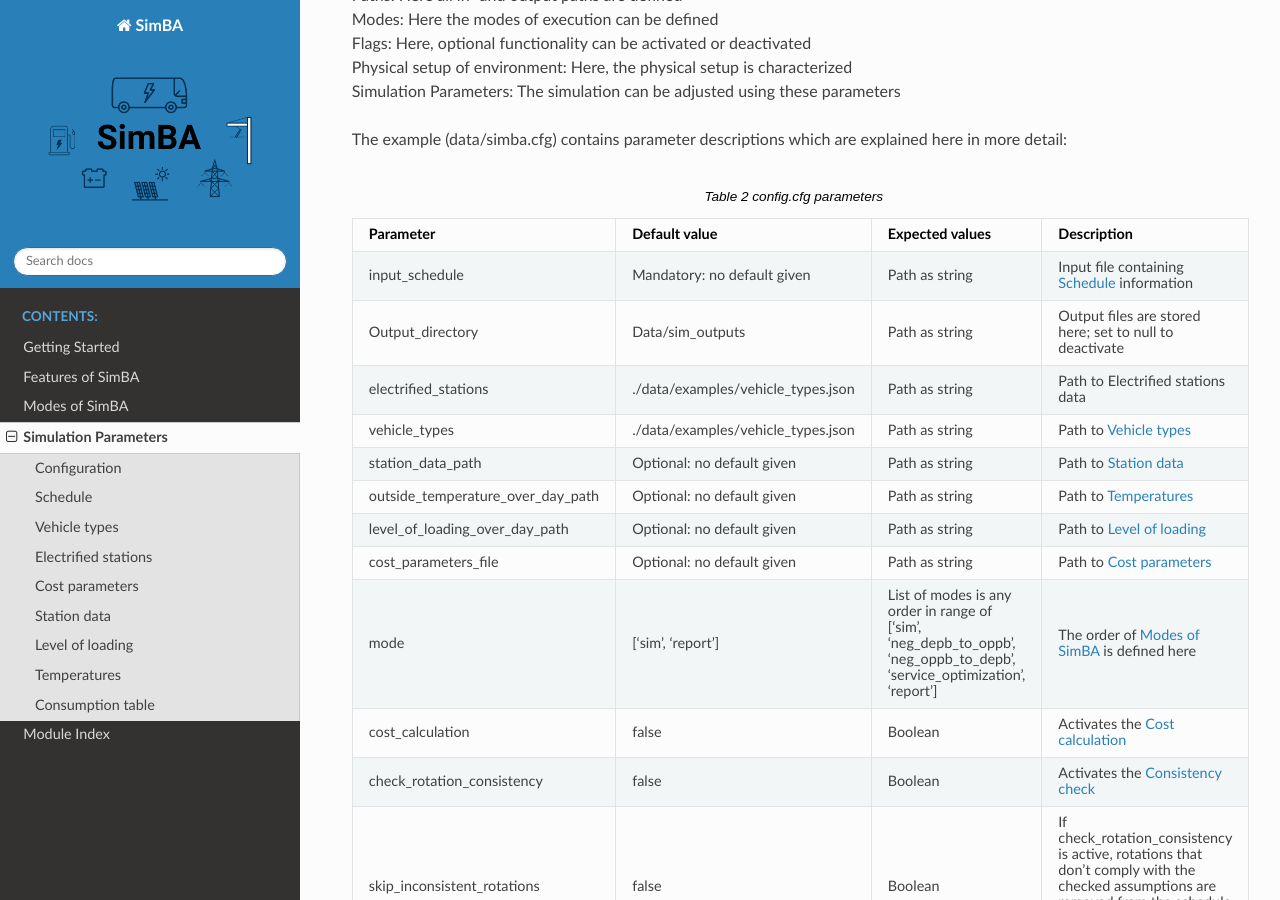
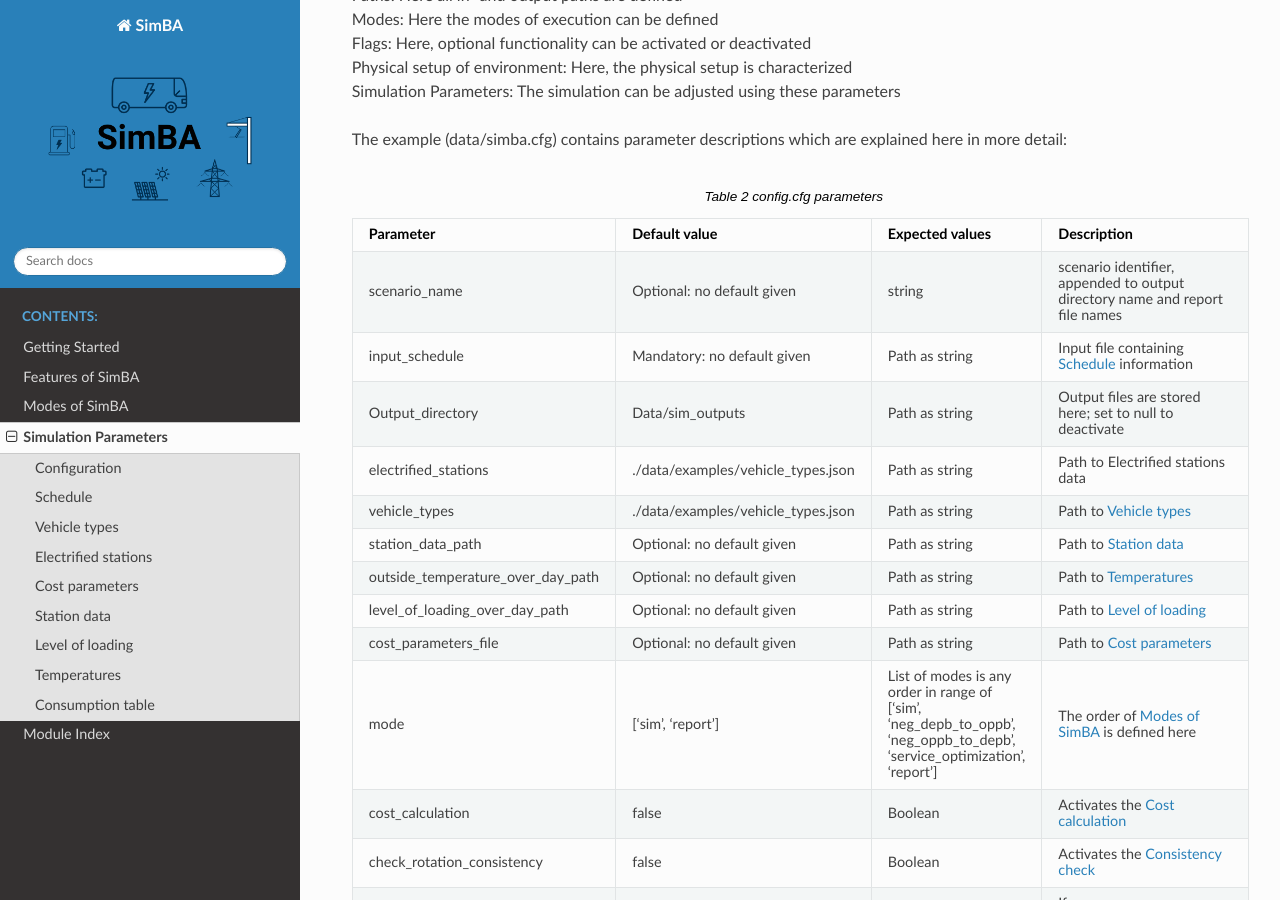
Before and after one commit to rl-institut/SimBA, a Sphinx documentation site: the page built from docs/source/simulation_parameters.rst, in a window 1280 px wide and 900 px high, scrolled down 449 px. Built offline with Sphinx 7.4.7 and the Read the Docs theme 2.0.0, drawn with Linux system fonts in a browser that asks for light colours.

Commit message:
add scenario_name option to simulation_parameters doc

```diff
--- a/docs/source/simulation_parameters.rst
+++ b/docs/source/simulation_parameters.rst
@@ -28,6 +28,10 @@
      - Default value
      - Expected values
      - Description
+   * - scenario_name
+     - Optional: no default given
+     - string
+     - scenario identifier, appended to output directory name and report file names
    * - input_schedule
      - Mandatory: no default given
      - Path as string
```
